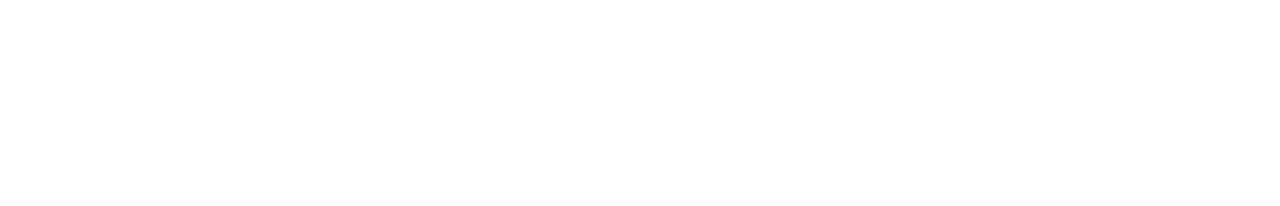
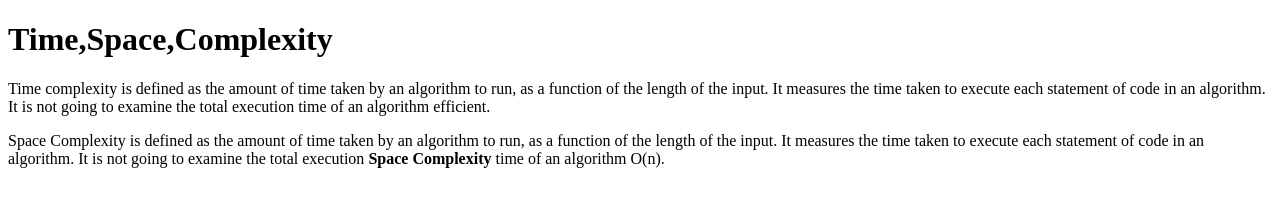
Before and after one commit to acciojob/time-and-space-complexity-Umesh8142, a website: page main.html in a window 1280 px wide. Drawn offline with Linux system fonts and the light colour scheme.

Commit message:
created a submission

```diff
--- a/main.html
+++ b/main.html
@@ -10,7 +10,15 @@
 	<!-- the entire body must be written by student -->
     <script type="text/javascript" src="./script.js">
 </script>
-
+<h1> Time,Space,Complexity</h1>
+    <p>Time complexity is defined as the amount of time taken by an algorithm to run, as a function of the length of the
+        input. It measures the time taken to execute each statement of code in an algorithm. It is not going to examine
+        the total execution time of an algorithm efficient. </p>
+    <p>
+        Space Complexity is defined as the amount of time taken by an algorithm to run, as a function of the length of the
+        input. It measures the time taken to execute each statement of code in an algorithm. It is not going to examine
+        the total execution  <b>Space Complexity</b> time of an algorithm O(n).
+    </p>
 </body>
 
 </html>
```
